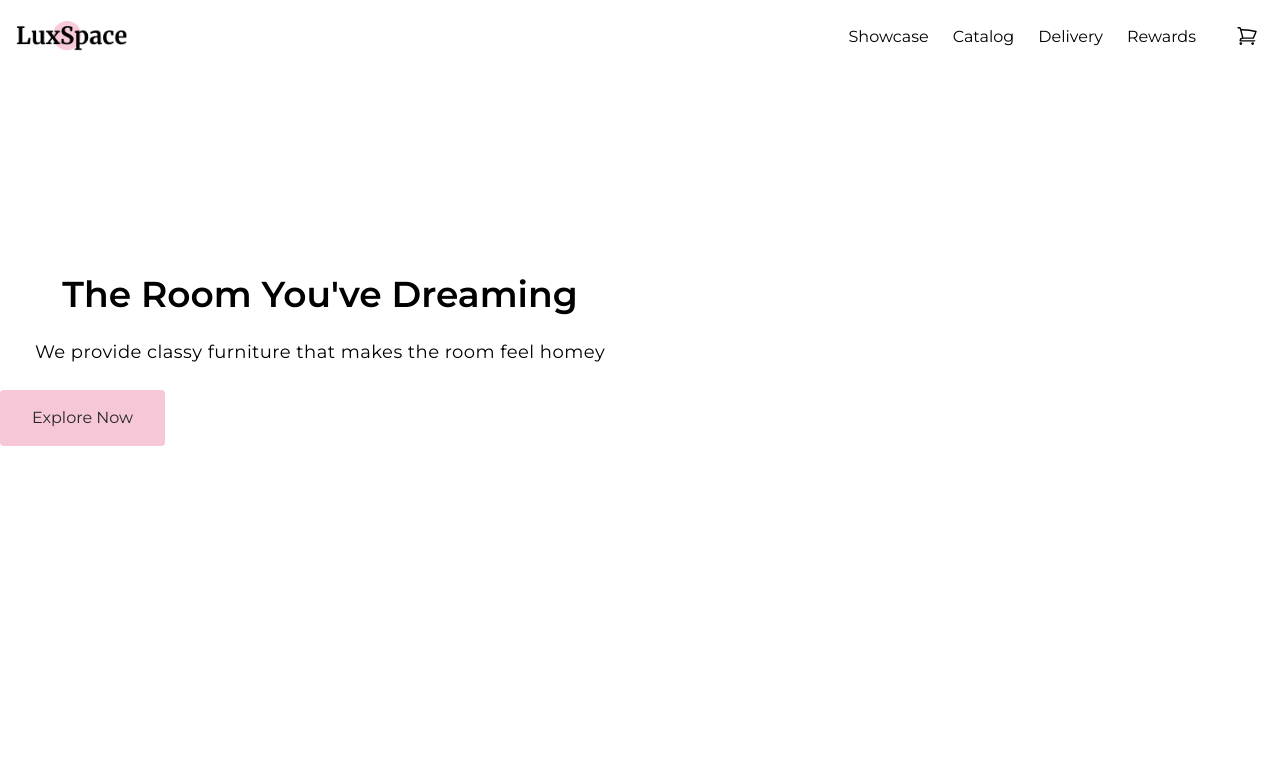
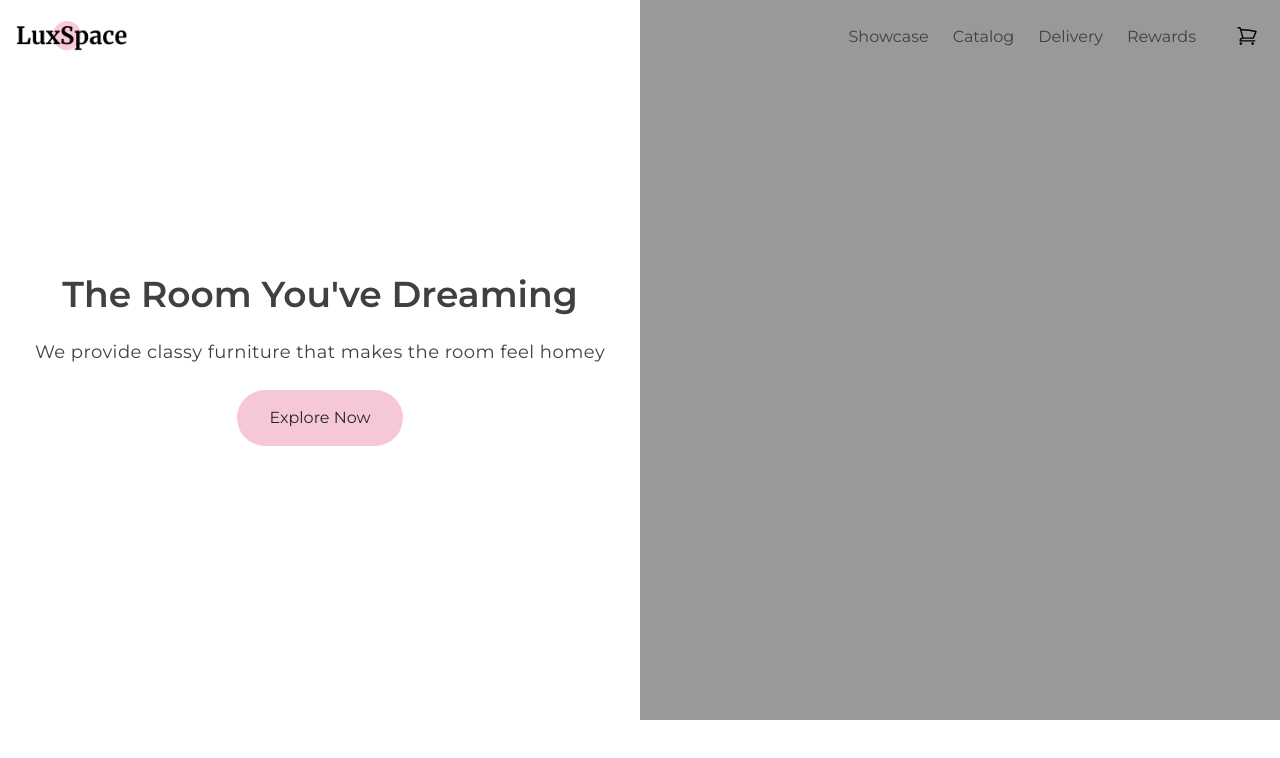
Before and after one commit to SarahAyuNanda/ecommerce-luxspace-app, a React (Create React App) app: page / in a window 1280 px wide. Shown: the top 758 px of the page. Built offline with nearby package versions, Linux system fonts and the light colour scheme.

Commit message:
fix: restyling container, navbar, and hero section

```diff
--- a/src/App.tsx
+++ b/src/App.tsx
@@ -3,7 +3,7 @@ import HeroView from "components/Hero/View";
 
 const App = () => {
   return (
-    <div className='h-screen w-full'>
+    <div className='h-screen w-full flex justify-center'>
       <HeaderView />
       <HeroView />
     </div>
--- a/src/components/Hero/View/index.tsx
+++ b/src/components/Hero/View/index.tsx
@@ -6,12 +6,21 @@ const HeroView = () => {
   const controller = HeroController()
 
   return (
-    <section className='flex items-center md:min-h-[90vh]'>
-      <div className='container mx-auto'>
-        <div className='w-full absolute z-0 inset-0 md:relative md:w-1/2 text-center flex flex-col justify-center md:min-h-[90vh]'>
-          <h1 className="text-3xl md:text-4xl leading-tight font-semibold font-montserrat">{controller.translation.title}</h1>
-          <h2 className="px-8 text-base md:px-0 md:text-lg my-6 tracking-wide font-montserrat">{controller.translation.subtitle}</h2>
-          <ButtonView label={controller.translation.explore_now} variant='filled' onClick={() => console.log('click explore now')} />
+    <section className='flex items-center h-[90vh] w-full'>
+      <div className='w-full px-8 absolute z-0 inset-0 md:relative md:w-1/2 text-center flex flex-col justify-center items-center md:min-h-[90vh]'>
+        <h1 className="text-3xl md:text-4xl leading-tight font-semibold font-montserrat text-neutral-700">{controller.translation.title}</h1>
+        <h2 className="px-8 text-base  md:px-0 md:text-lg my-6 tracking-wide font-montserrat text-neutral-700">{controller.translation.subtitle}</h2>
+        <ButtonView label={controller.translation.explore_now} variant='filled' type='rounded' onClick={() => console.log('click explore now')} />
+      </div>
+
+      <div className='w-full inset-0 md:relative md:w-1/2 bg-black opacity-40'>
+        <div className='relative md:min-h-[90vh]'>
+          <div className='inset-0 bg-black opacity-40 z-10' />
+          <div className='right-0 bottom-0 md:inset-0'>
+            <button>
+
+            </button>
+          </div>
         </div>
       </div>
     </section>
--- a/src/components/NavigationBar/View/index.tsx
+++ b/src/components/NavigationBar/View/index.tsx
@@ -6,7 +6,7 @@ const NavigationBarView = ({ data }: INavigationBarProps) => {
       <ul id='menu' className='fixed bg-white inset-0 flex flex-col invisible items-center justify-center opacity-0 md:visible md:flex-row md:bg-transparent md:relative md:opacity-100 md:flex md:items-center'>
         {data.map(item => (
           <li key={item.label} className='mx-3 py-6 md:py-0'>
-            <a href={item.link} className='hover:text-gray-600 ease-in-out duration-150 font-montserrat'>
+            <a href={item.link} className='text-neutral-700 hover:text-neutral-900 ease-in-out duration-150 font-montserrat'>
               {item.label}
             </a>
           </li>
```
